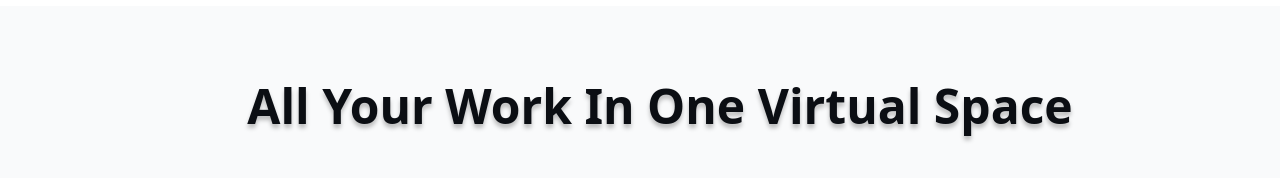
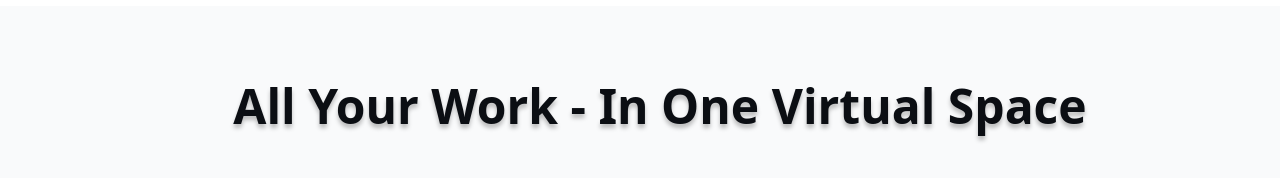
Before and after one commit to Yashvi-saini/VOW-frontend, a React (Vite) app: page / in a window 1280 px wide. Shown: the part 542-720 px from the top of the page. Built offline with nearby package versions, Linux system fonts and the light colour scheme.

Commit message:
featurecard header corrected

```diff
--- a/src/pages/home.jsx
+++ b/src/pages/home.jsx
@@ -35,7 +35,7 @@ const Home = () => {
       </section>
 
       <section className="bg-gray-50 py-16 px-6 md:px-20 text-center">
-        <h2 className="text-[48px] font-semibold mb-[96px] w-[1160px] h-[58px] text-[#0B0E13] [text-shadow:0_4px_4px_rgba(0,0,0,0.25)]">All Your Work In One Virtual Space</h2>
+        <h2 className="text-[48px] font-semibold mb-[96px] w-[1160px] h-[58px] text-[#0B0E13] [text-shadow:0_4px_4px_rgba(0,0,0,0.25)]">All Your Work - In One Virtual Space</h2>
         <FeatureCards />
       </section>
 
```
